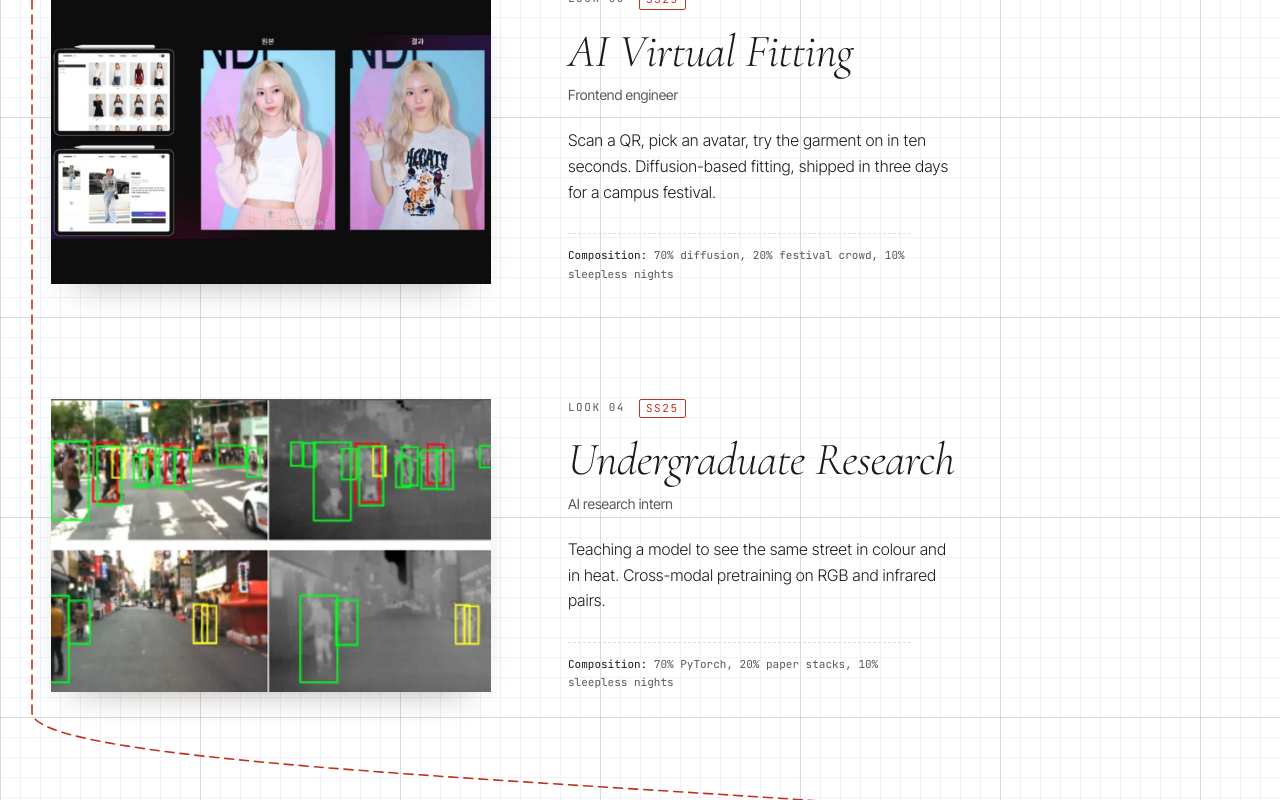
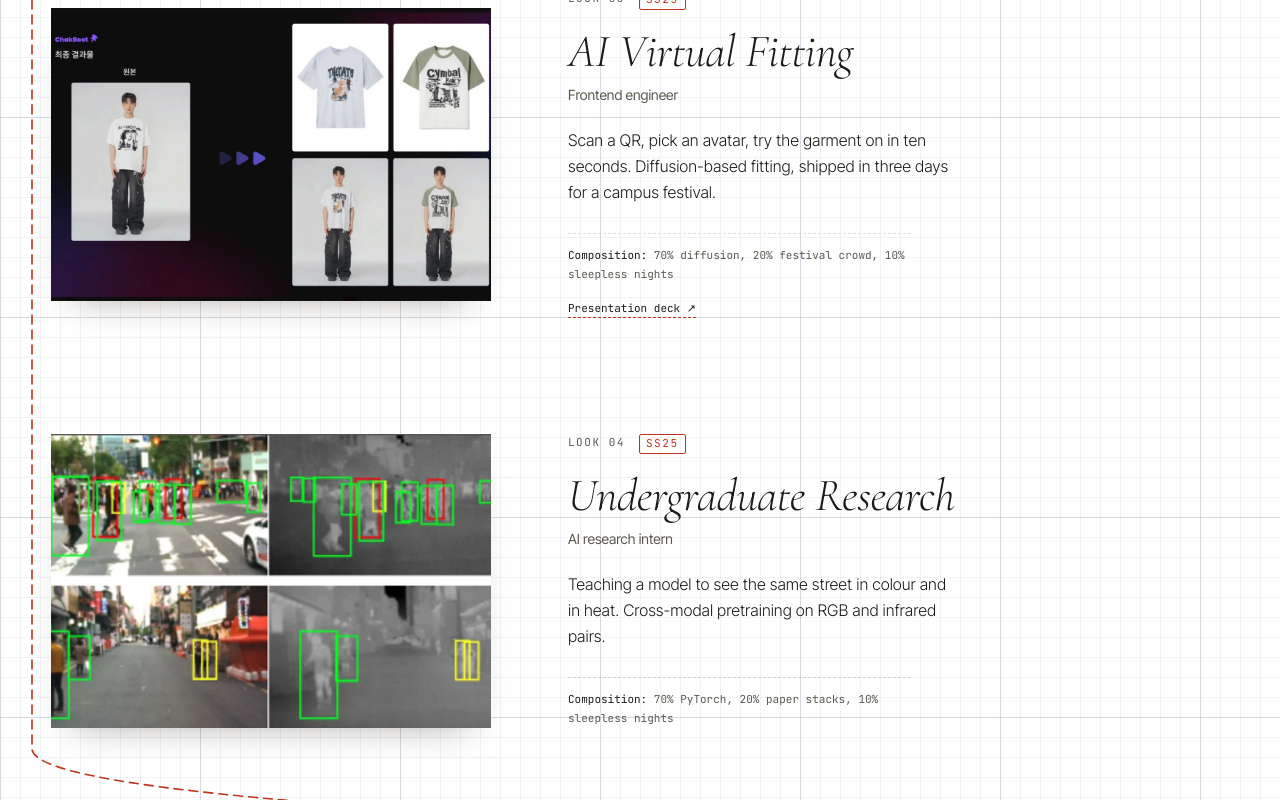
Before and after one commit to jdh4601/jdh4601.github.io, a React (Vite) app: page / in a window 1280 px wide. Shown: the part 2883-3683 px from the top of the page. Built offline with nearby package versions, Linux system fonts and the light colour scheme.

Commit message:
feat(content): add ChakBoot archive item, new fitting photo and deck link
Co-Authored-By: Claude Opus 5.5 <noreply@anthropic.com>

```diff
--- a/src/components/Collections/Collections.css
+++ b/src/components/Collections/Collections.css
@@ -66,6 +66,19 @@
   color: var(--ink);
 }
 
+.look__link {
+  display: inline-block;
+  margin-top: 16px;
+  font-family: var(--font-mono);
+  font-size: 11px;
+  border-bottom: 1px dashed var(--thread);
+  transition: color 0.2s;
+}
+
+.look__link:hover {
+  color: var(--thread);
+}
+
 @media (max-width: 800px) {
   .collections__list {
     gap: 0;
--- a/src/components/Collections/LookCard.tsx
+++ b/src/components/Collections/LookCard.tsx
@@ -27,6 +27,11 @@ export function LookCard({ look }: LookCardProps) {
           <p className="look__composition">
             <span>Composition:</span> {look.composition}
           </p>
+          {look.link && (
+            <a className="look__link" href={look.link.href} target="_blank" rel="noreferrer">
+              {look.link.label} ↗
+            </a>
+          )}
         </div>
       </div>
     </li>
--- a/src/data/archive.ts
+++ b/src/data/archive.ts
@@ -59,4 +59,5 @@ export const ARCHIVE_ITEMS: readonly ArchiveItem[] = [
   { id: 'unithon-demo', tag: 'startup', caption: "Presenting on UNITHON demo day.", date: '2025-06', ratio: '4/5', src: '/archive/unithon-demo.webp', width: 720, height: 438 },
   { id: 'schematic', tag: 'startup', caption: "Schematic and PCB layout for the hearing aid.", date: '2025-05', ratio: '4/5', src: '/archive/schematic.webp', width: 720, height: 713 },
   { id: 'desk-setup', tag: 'etc', caption: "Floating point notes and a quiet desk.", date: '2025-04', ratio: '4/5', src: '/archive/desk-setup.webp', width: 720, height: 960 },
+  { id: 'chakboot', tag: 'intelligence', caption: 'ChakBoot, an AI virtual fitting web app.', date: '2025-03', ratio: '4/5', src: '/archive/chakboot.webp', width: 720, height: 400 },
 ]
--- a/src/data/collections.ts
+++ b/src/data/collections.ts
@@ -8,6 +8,7 @@ export interface Look {
   line: string
   composition: string
   photo: { file: string; ratio: Ratio; src?: string }
+  link?: { label: string; href: string }
 }
 
 export const LOOKS: readonly Look[] = [
@@ -37,6 +38,10 @@ export const LOOKS: readonly Look[] = [
     line: 'Scan a QR, pick an avatar, try the garment on in ten seconds. Diffusion-based fitting, shipped in three days for a campus festival.',
     composition: '70% diffusion, 20% festival crowd, 10% sleepless nights',
     photo: { file: 'virtual-fitting.webp', ratio: '3/2', src: '/img/looks/virtual-fitting.webp' },
+    link: {
+      label: 'Presentation deck',
+      href: 'https://drive.google.com/file/d/1NL2UQL1CtTqmu9Aa4tZ6k_m_L2iWd-wS/view?usp=sharing',
+    },
   },
   {
     number: '04',
```
Also changed, not shown: public/archive/chakboot.webp (added), public/img/looks/virtual-fitting.webp.
